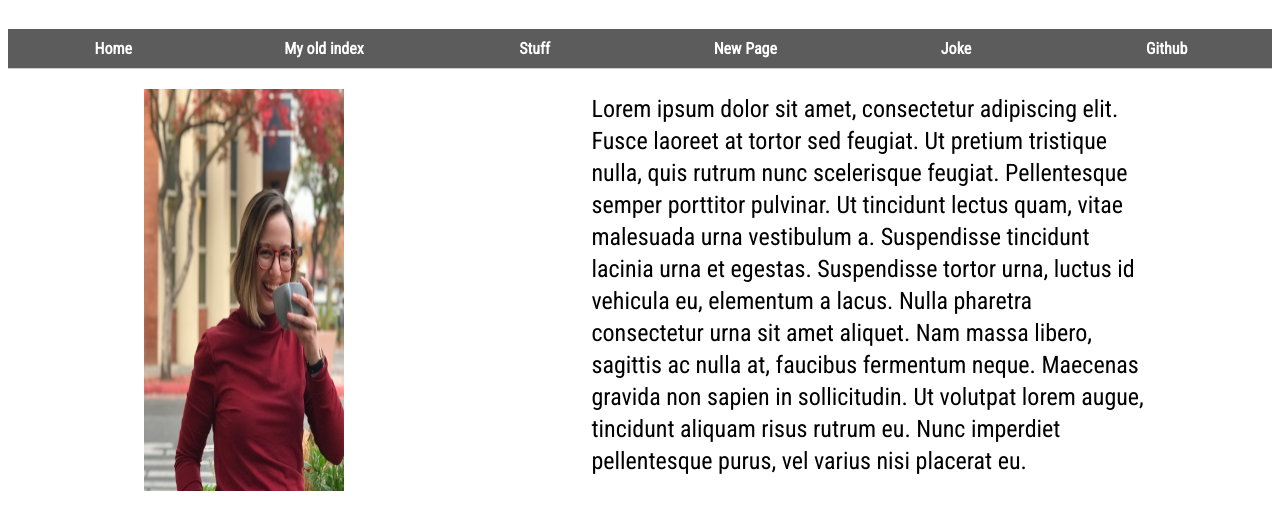
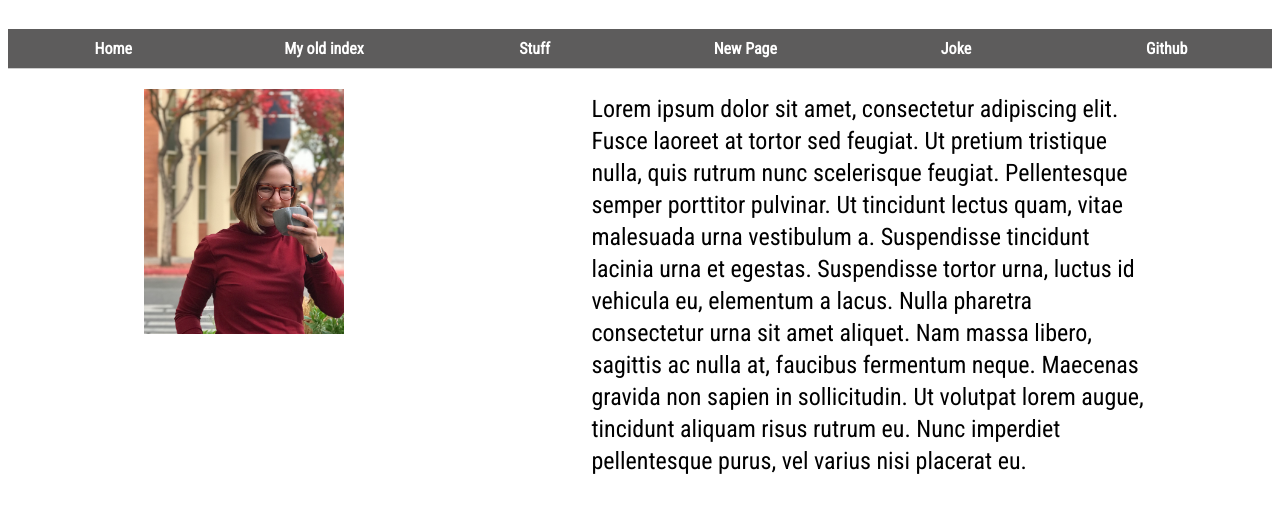
Before and after one commit to J4502-ss20/MadisonConte, a plain HTML site: page index.html in a window 1280 px wide. Shown: the part 98-628 px from the top of the page. Drawn offline with Linux system fonts and the light colour scheme.

Commit message:
fixed image size

```diff
--- a/index.html
+++ b/index.html
@@ -27,9 +27,10 @@
   </div>
 
    <div class="container">
-    <div class="headshot"
+    <div class="headshot"><div>
     <a href="mailto:mrcnr4@mail.missouri.edu"><img src="img/mconte.jpg" alt="a photo of Madison Conte with coffee cup" width="500"/></a>
   </div>
+</div>
 
 <section class="section">
   <p> Lorem ipsum dolor sit amet, consectetur adipiscing elit. Fusce laoreet at tortor sed feugiat. Ut pretium tristique nulla, quis rutrum nunc scelerisque feugiat. Pellentesque semper porttitor pulvinar. Ut tincidunt lectus quam, vitae malesuada urna vestibulum a. Suspendisse tincidunt lacinia urna et egestas. Suspendisse tortor urna, luctus id vehicula eu, elementum a lacus. Nulla pharetra consectetur urna sit amet aliquet. Nam massa libero, sagittis ac nulla at, faucibus fermentum neque. Maecenas gravida non sapien in sollicitudin. Ut volutpat lorem augue, tincidunt aliquam risus rutrum eu. Nunc imperdiet pellentesque purus, vel varius nisi placerat eu.
```
